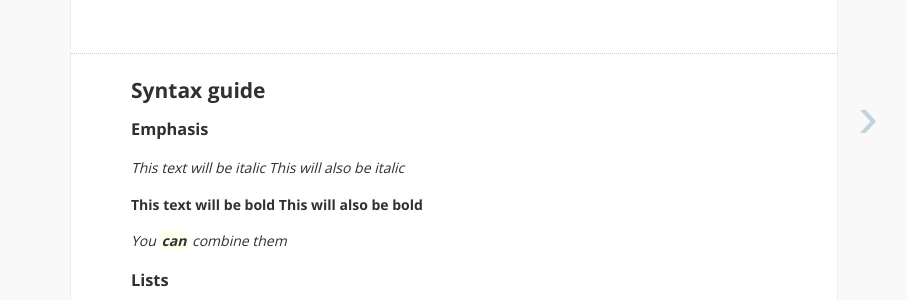
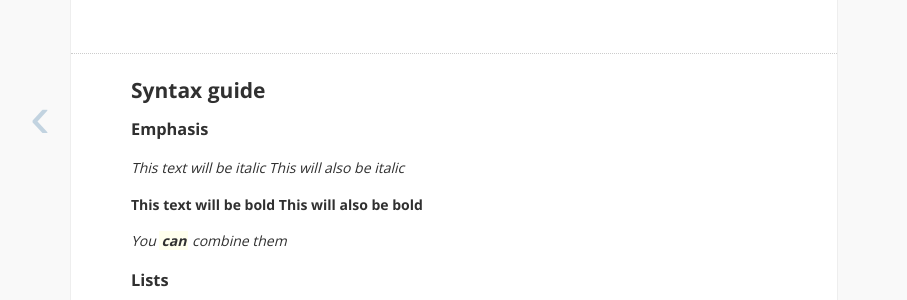
Before and after one commit to mehkanik/C39, a Jekyll site: the page built from _posts/2017-01-28-example-with-github-flavored-markdown.md, in a window 1280 px wide. Shown: the part 378-678 px from the top of the page, without its empty margins (186-1093 px from the left). Built offline with Jekyll 4.4.1, drawn with Linux system fonts in a browser that asks for light colours.

Commit message:
Update flip.html

```diff
--- a/_includes/flip.html
+++ b/_includes/flip.html
@@ -1,14 +1,14 @@
 <section class="paging">
-    {% if page.next %}
+    {% if page.previous %}
     <div class="left">
-        <a href="{{ site.baseurl }}{{ page.next.url }}">
+        <a href="{{ site.baseurl }}{{ page.previous.url }}">
             ‹
         </a>
     </div>
     {% endif %}
-    {% if page.previous %}
+    {% if page.next %}
     <div class="right">
-        <a href="{{ site.baseurl }}{{ page.previous.url }}">
+        <a href="{{ site.baseurl }}{{ page.next.url }}">
             ›
         </a>
     </div>
```
